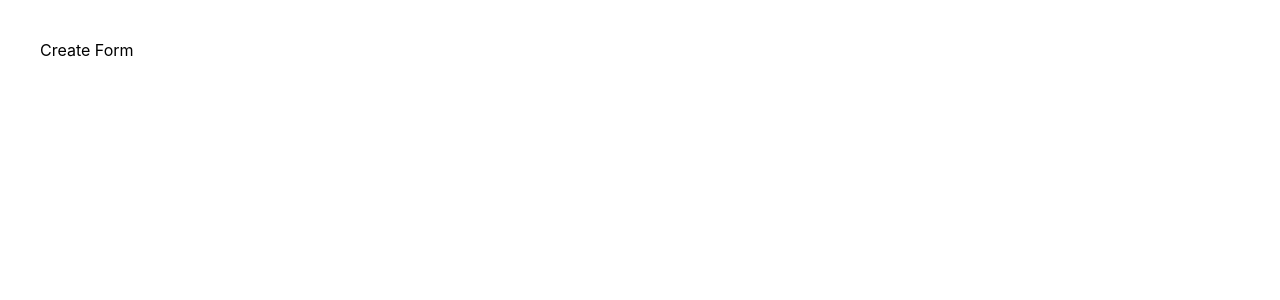
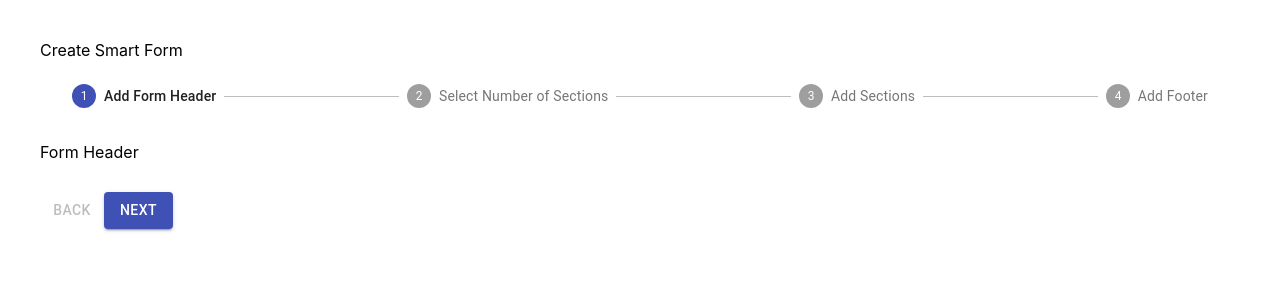
Before and after one commit to zarkasias/smartform, a React (Create React App) app: page /create in a window 1280 px wide. Shown: the top 300 px of the page. Built offline with nearby package versions, Linux system fonts and the light colour scheme; no server answers.

Commit message:
beginning create form section

```diff
--- a/src/components/CreateForm.js
+++ b/src/components/CreateForm.js
@@ -1,4 +1,14 @@
 import React, { Component } from 'react';
+import Stepper from '@material-ui/core/Stepper';
+import Step from '@material-ui/core/Step';
+import StepLabel from '@material-ui/core/StepLabel';
+import Button from '@material-ui/core/Button';
+
+import FormHeader from './FormSteps/FormHeader';
+
+
+import '../css/App.css';
+import '../css/toolbar.css';
 
 export default class CreateForm extends Component {
 
@@ -6,12 +16,45 @@ export default class CreateForm extends Component {
         super(props);
         this.state = {
             host: 'http://localhost:4000',
-            forms: [],
+            activeStep: 0,
+            steps: ["Add Form Header", "Select Number of Sections", "Add Sections", "Add Footer"],
             date: new Date()
         };
-        this.editFormHandler = this.editFormHandler.bind(this);
-        this.enterDataHandler = this.enterDataHandler.bind(this);
+        //this.editFormHandler = this.editFormHandler.bind(this);
     }
+
+    getStepContent(step) {
+        switch (step) {
+          case 0:
+            return <FormHeader />;
+          case 1:
+            return 'What is an ad group anyways?';
+          case 2:
+            return 'This is the bit I really care about!';
+          case 3:
+            return 'Swizzly!!';
+          default:
+            return 'Unknown step';
+        }
+      }
+
+      setActiveStep = step => {
+          this.setState({
+              activeStep: step
+          });
+      }
+
+      handleNext = activestep => {
+        this.setActiveStep(activestep + 1);
+      };
+
+      handleBack = activestep => {
+        this.setActiveStep(activestep - 1);
+      };
+
+      handleReset = () => {
+        this.setActiveStep(0);
+      };
 
     //componentDidMount() {
     //     fetch(this.state.host + "/smartforms")
@@ -25,19 +68,57 @@ export default class CreateForm extends Component {
     //         )
     // }
 
-    editFormHandler = formId => {
-        console.log(formId);
-    }
 
-    enterDataHandler = formId => {
-        console.log(formId);
-    }
 
     render() {
 
+        const { activeStep, steps } = this.state
+
         return (
             <div className="componentContainer">
-                Create Form
+                <div className="toolbarContainer">
+                    <div className="toolbarTitle">
+                        Create Smart Form
+                    </div>
+                </div>
+                <div className="contentContainer">
+                    <Stepper activeStep={activeStep}>
+                        {steps.map((label) => (
+                            <Step key={label}>
+                                <StepLabel>{label}</StepLabel>
+                            </Step>
+                        ))}
+                    </Stepper>
+                    <div>
+        {activeStep === steps.length ? (
+          <div>
+              All steps completed - you&apos;re finished
+            <Button onClick={this.handleReset}>
+              Reset
+            </Button>
+          </div>
+        ) : (
+          <div>
+            {this.getStepContent(activeStep)}
+            <div>
+              <Button
+              disabled={activeStep === 0}
+              onClick={() => this.handleBack(activeStep)}>
+                Back
+              </Button>
+
+              <Button
+                variant="contained"
+                color="primary"
+                onClick={() => this.handleNext(activeStep)}
+              >
+                {activeStep === steps.length - 1 ? 'Finish' : 'Next'}
+              </Button>
+            </div>
+          </div>
+        )}
+      </div>
+                </div>
             </div>
         );
     }
--- /dev/null
+++ b/src/components/FormSteps/FormHeader.js
@@ -0,0 +1,46 @@
+import React, { Component } from 'react';
+
+import '../../css/Form.css';
+
+export default class FormHeader extends Component {
+
+    constructor(props) {
+        super(props);
+        this.state = {
+            host: 'http://localhost:4001',
+            headertemplate: [],
+            date: new Date()
+        };
+        //this.editFormHandler = this.editFormHandler.bind(this);
+    }
+
+    componentDidMount() {
+        fetch(this.state.host + "/formheader")
+            .then(res => res.json())
+            .then(
+                result => {
+                    console.log(result);
+                    this.setState({
+                        headertemplate: result
+                    });
+                }
+            )
+    }
+
+    // editFormHandler = formId => {
+    //     console.log(formId);
+    // }
+
+    // enterDataHandler = formId => {
+    //     console.log(formId);
+    // }
+
+    render() {
+
+        return (
+            <div className="formContainer">
+               Form Header
+            </div>
+        );
+    }
+}
--- /dev/null
+++ b/src/css/Form.css
@@ -0,0 +1,4 @@
+.formContainer {
+    margin-top: 10px;
+    margin-bottom: 30px;
+  }
```
